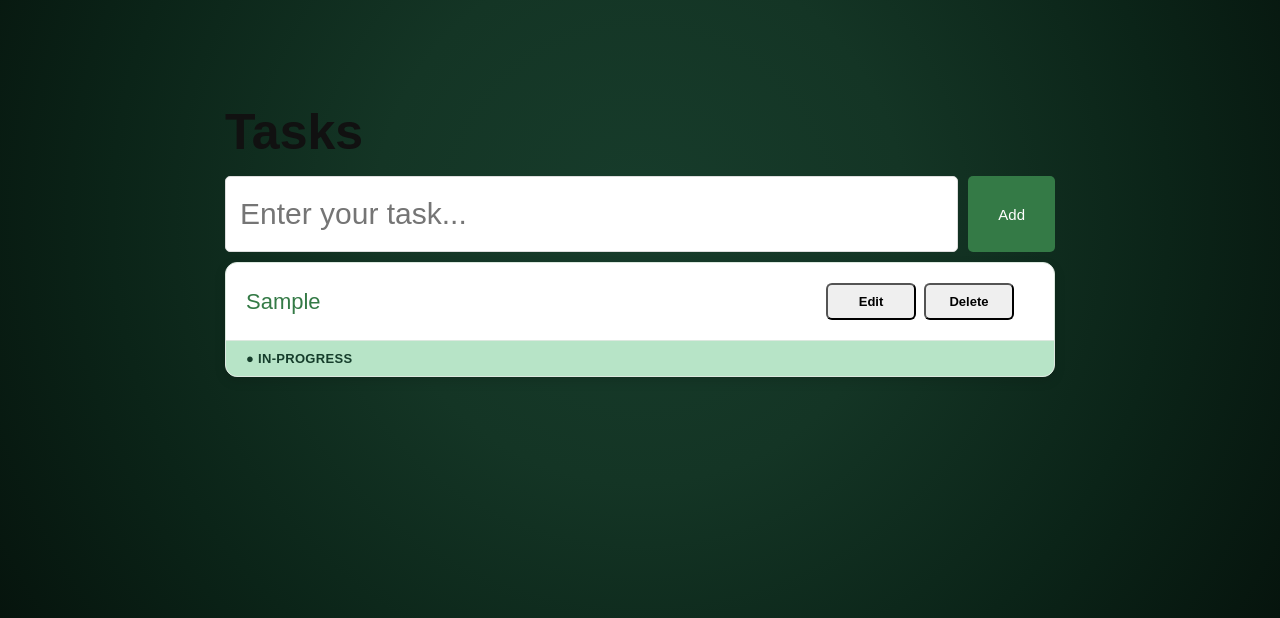
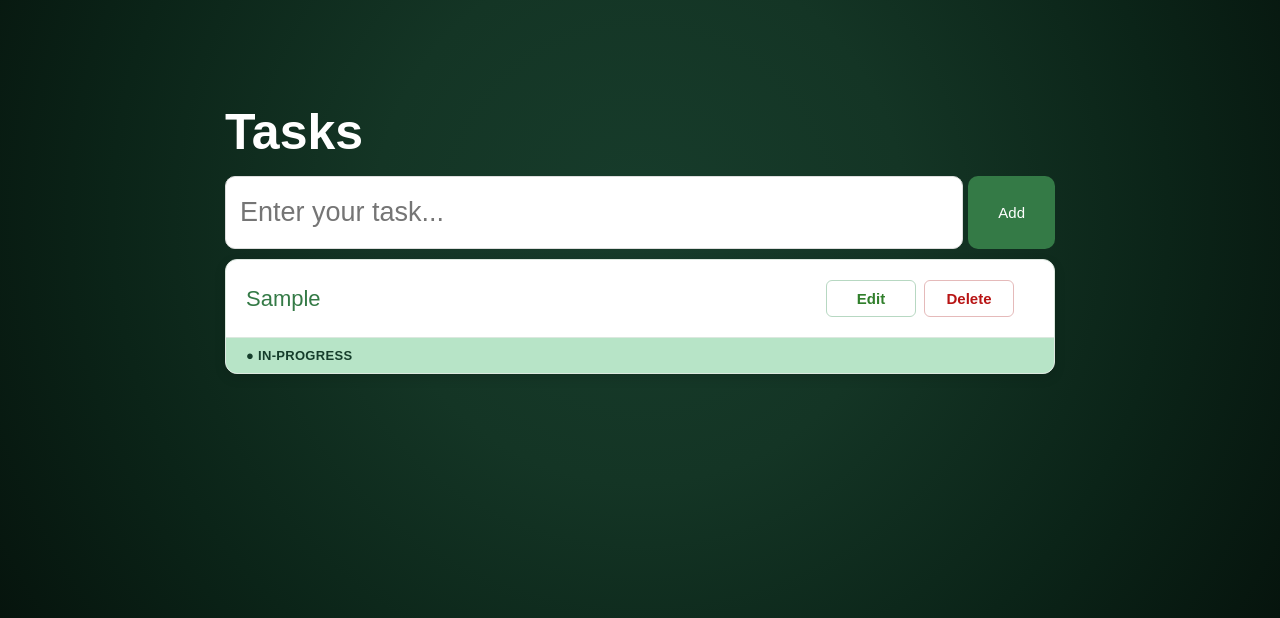
Before and after one commit to Harsh-code-cyber/Todo-list-and-task-management-system, a plain HTML site: page index.html in a window 1280 px wide. Both pictures are taken after typing "Sample" into the empty fields and a click on the button "Add". Shown: the part 182-800 px from the top of the page. Drawn offline with Linux system fonts and the light colour scheme.

Commit message:
Modified CSS of edit and Delete button with better css over hover effect and their font size and color

```diff
--- a/script.js
+++ b/script.js
@@ -17,14 +17,14 @@ function addTask(status = "in-progress") {
     taskText.appendChild(buttonContainer);
 
     const EditButton = document.createElement("button");
-    EditButton.classList.add("edit-button");
     EditButton.textContent = "Edit";
+    EditButton.classList.add("edit-btn");
     EditButton.addEventListener("click", () => {});
     buttonContainer.appendChild(EditButton);
 
     const DeleteButton = document.createElement("button");
-    DeleteButton.classList.add("delete-button");
     DeleteButton.textContent = "Delete";
+    DeleteButton.classList.add("delete-btn");
     DeleteButton.addEventListener("click", () => {});
     buttonContainer.appendChild(DeleteButton);
 
--- a/style.css
+++ b/style.css
@@ -58,22 +58,22 @@ header h1 {
 
 .task-header h2 {
     font-size: 50px;
-    color: #111;
+    color: white;
 }
 
 /* Input Section */
 .input-section {
     display: flex;
-    gap: 10px;
+    gap: 5px;
     width: 100%;
 }
 
 .input-section input {
     flex: 1;
     padding: 20px 14px;
-    font-size: 30px;
+    font-size: 27px;
     border: 1px solid #ddd;
-    border-radius: 5px;
+    border-radius: 10px;
     outline: none;
     background: white;
 }
@@ -88,7 +88,7 @@ header h1 {
     background: #347a46;
     color: white;
     border: none;
-    border-radius: 5px;
+    border-radius: 10px;
     font-size: 15px;
     cursor: pointer;
 }
@@ -196,7 +196,7 @@ header h1 {
     height: 37px;
     padding: 7px 14px;
     border-radius: 6px;
-    font-size: 13px;
+    font-size: 15px;
     font-weight: 600;
     cursor: pointer;
     transition: background-color 0.2s ease,
@@ -206,25 +206,27 @@ header h1 {
 
 /* Edit button */
 .edit-btn {
-    background-color: #E2F0E7;
-    color: #153D2B;
+    background-color: #ffffff;
+    color: #307f2b;
     border: 1px solid #B7D8C2;
 }
 
 .edit-btn:hover {
-    background-color: #B7E4C7;
+    background-color: #307f2b;
+    color: white;
     transform: translateY(-1px);
 }
 
 /* Delete button */
 .delete-btn {
     background-color: #FFFFFF;
-    color: #A83232;
+    color: #b81515;
     border: 1px solid #E5BABA;
 }
 
 .delete-btn:hover {
-    background-color: #FCE8E8;
+    background-color: #b81515;
+    color: white;
     transform: translateY(-1px);
 }
 
```
